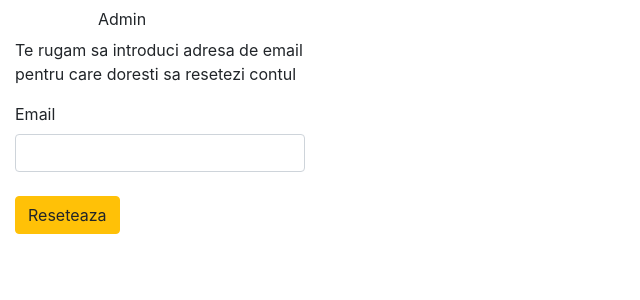
After one commit to alexandrabrt/proiectgrupa17, a Django app: template proiect/templates/registration/password_reset_form.html in a window 1280 px wide. The commit adds this page. Shown: the top 300 px of the page, without its empty margins (0-640 px from the left). Run offline with Django 3.2, Linux system fonts and the light colour scheme; the template is opened without the code that fills it, so the values that code supplies are empty; some libraries are stand-ins or nearby versions.

Commit message:
django s5

```diff
--- a/proiect/proiect/settings.py
+++ b/proiect/proiect/settings.py
@@ -128,3 +128,9 @@ STATICFILES_DIRS = (os.path.join(BASE_DIR), 'static')
 
 LOGIN_REDIRECT_URL = '/location/'
 LOGOUT_REDIRECT_URL = '/'
+
+SESSION_EXPIRE_AT_BROWSER_CLOSE = True
+SESSION_COOKIE_AGE = 5
+LOGIN_URL = '/'
+
+EMAIL_BACKEND = 'django.core.mail.backends.console.EmailBackend'
--- a/proiect/templates/aplicatie1/location_form.html
+++ b/proiect/templates/aplicatie1/location_form.html
@@ -5,6 +5,7 @@
 {#        color: red;#}
 {#    }#}
 {#    </style>#}
+    {{ valoare }}
     <form method="POST">
         {% csrf_token %}
         {% for field in form %}
--- a/proiect/templates/registration/login.html
+++ b/proiect/templates/registration/login.html
@@ -11,6 +11,8 @@
 
         <button type="submit" class="btn btn-info">Login</button>
         <span>{{ form.non_field_errors }}</span>
+        <br>
+        <a href="{% url 'password_reset' %}">Vrei sa iti resetezi parola?</a>
     </div>
     </form>
 {% endblock %}
--- /dev/null
+++ b/proiect/templates/registration/password_reset_done.html
@@ -0,0 +1,6 @@
+{% extends 'base.html' %}
+{% block content %}
+    <div class="col-md-3">
+    <p>Te rugam sa verifici emailul pentru a continua procesul de resetare</p>
+    </div>
+{% endblock %}
--- /dev/null
+++ b/proiect/templates/registration/password_reset_email.html
@@ -0,0 +1,6 @@
+    Ai primit acest email pentru ca ai dorit sa resetezi parola
+    Te rog sa dai click pe linkul:
+        http://{{ domain }}{% url 'password_reset_confirm' uidb64=uid token=token %}
+
+    Multumesc,
+    Django Team
--- /dev/null
+++ b/proiect/templates/registration/password_reset_form.html
@@ -0,0 +1,16 @@
+{% extends 'base.html' %}
+{% block content %}
+
+    <form method="POST">
+    {% csrf_token %}
+    <div class="col-md-3">
+         <p>Te rugam sa introduci adresa de email pentru care doresti sa resetezi contul</p>
+        <label>Email</label>
+        <input type="text" name="email" class="form-control">
+    </div>
+        <br>
+    <div class="col-md-3">
+        <button type="submit" class="btn btn-warning">Reseteaza</button>
+    </div>
+    </form>
+{% endblock %}
```
Also changed, not shown: proiect/aplicatie1/views.py (+10 -0 lines), proiect/templates/registration/password_reset_confirm.html (added, +18 -0 lines).
